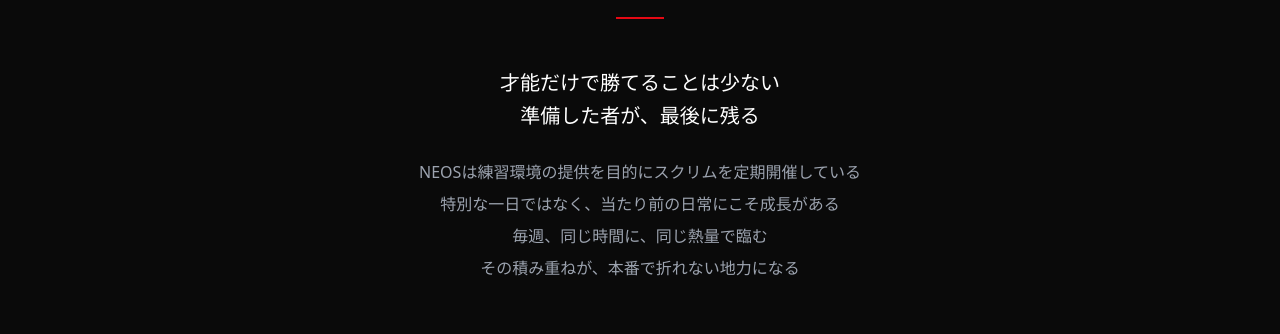
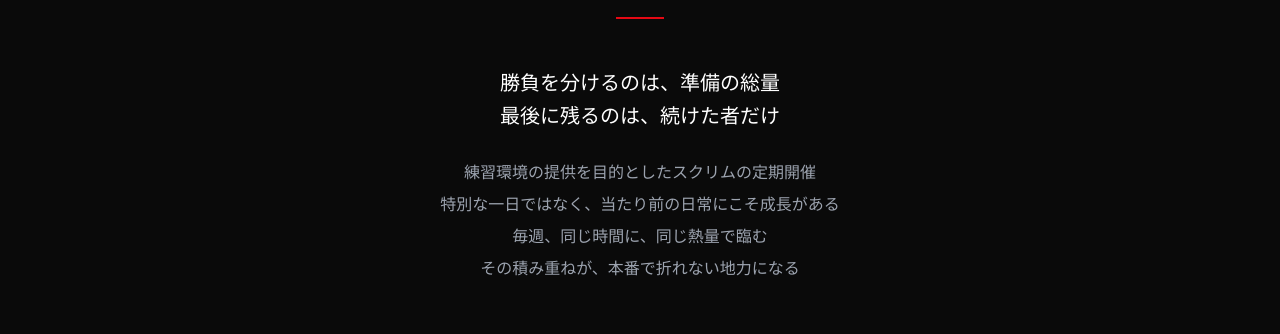
Before and after one commit to raphapapa/neos-official-site, a Next.js app: page /scrim in a window 1280 px wide. Shown: the part 187-521 px from the top of the page. Built offline with nearby package versions, Linux system fonts and the light colour scheme; no server answers.

Commit message:
Refine scrim page opening copy
Co-Authored-By: Claude Opus 4.6 <noreply@anthropic.com>

```diff
--- a/src/app/scrim/page.tsx
+++ b/src/app/scrim/page.tsx
@@ -28,12 +28,12 @@ export default function ScrimPage() {
         <AnimateIn delay={0.2}>
           <div className="max-w-2xl mx-auto text-center mb-24">
             <p className="text-white text-lg sm:text-xl leading-relaxed mb-6">
-              才能だけで勝てることは少ない
+              勝負を分けるのは、準備の総量
               <br />
-              準備した者が、最後に残る
+              最後に残るのは、続けた者だけ
             </p>
             <p className="text-sub-text text-sm sm:text-base leading-loose">
-              NEOSは練習環境の提供を目的にスクリムを定期開催している
+              練習環境の提供を目的としたスクリムの定期開催
               <br />
               特別な一日ではなく、当たり前の日常にこそ成長がある
               <br />
```
